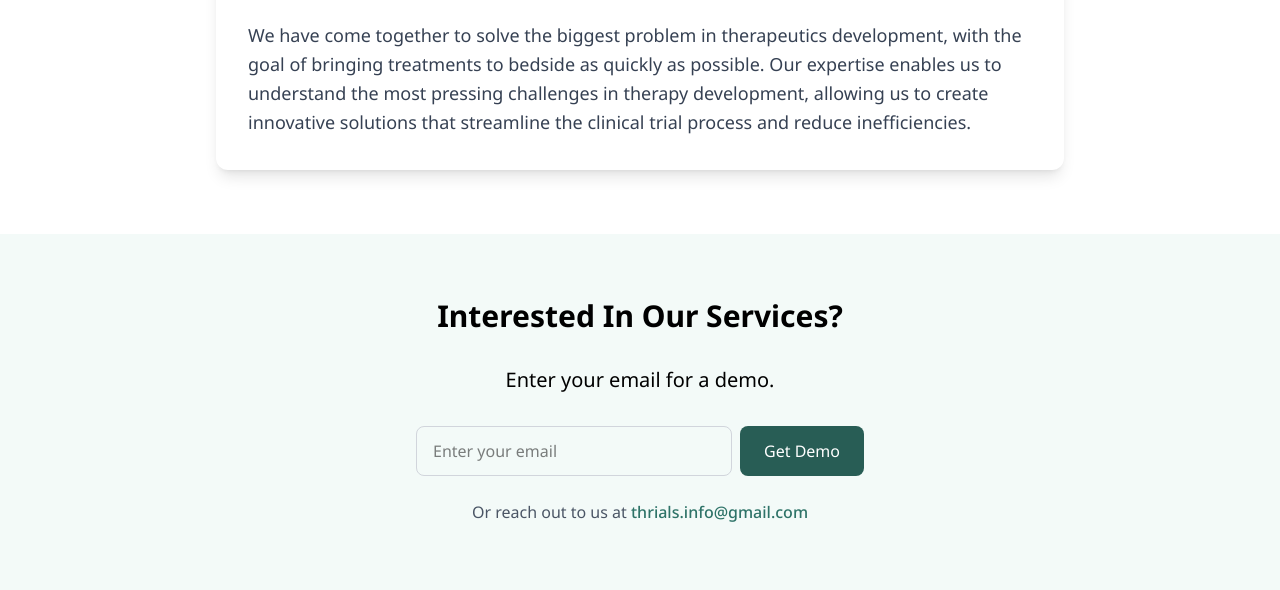
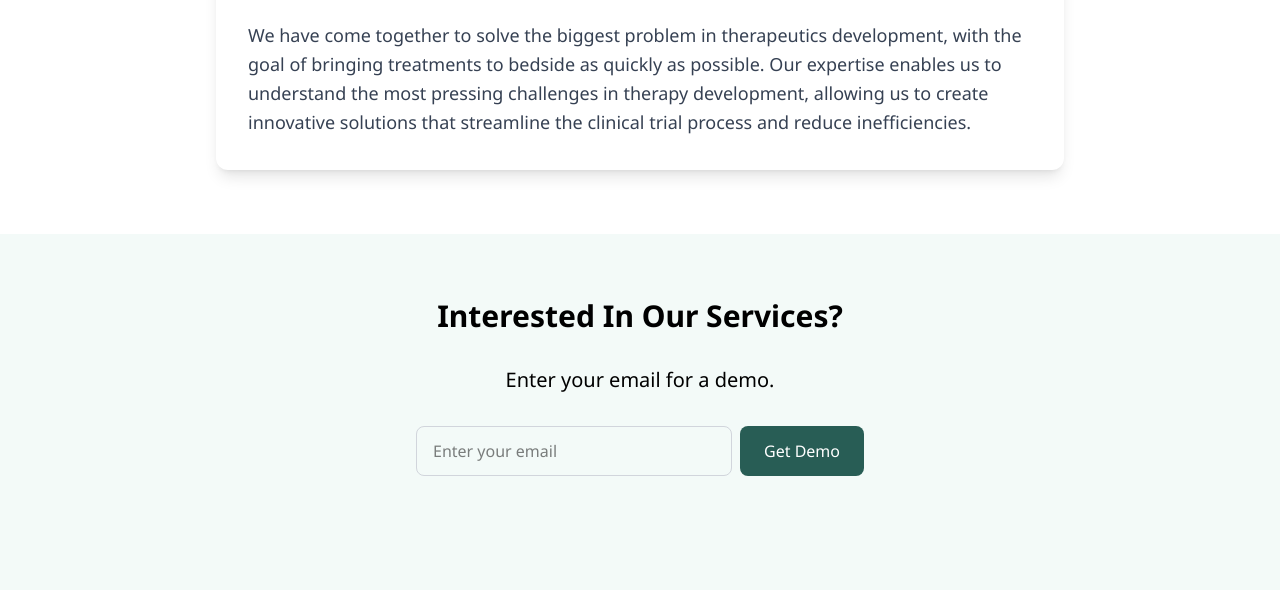
Before and after one commit to perchlook/thrials.com, a plain HTML site: page about.html in a window 1280 px wide. Shown: the part 663-1253 px from the top of the page. Drawn offline with nearby package versions, Linux system fonts and the light colour scheme; a web font is replaced by a local one.

Commit message:
Remove email

```diff
--- a/about.html
+++ b/about.html
@@ -178,13 +178,6 @@
             <!-- Success message (hidden by default) -->
             <div id="successMessage" class="mt-6 text-green-900 text-xl font-medium">
             </div>
-
-            <p class="mt-6 text-gray-600">
-                Or reach out to us at
-                <a href="mailto:thrials.info@gmail.com" class="text-primary-600 hover:text-primary-700 font-medium">
-                    thrials.info@gmail.com
-                </a>
-            </p>
         </div>
     </section>
 
```
Also changed, not shown: index.html (+0 -7 lines), partners.html (+0 -6 lines), patients.html (+0 -6 lines), services.html (+0 -6 lines), sponsors.html (+0 -6 lines).
